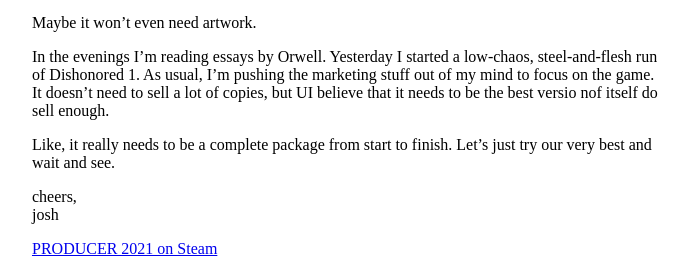
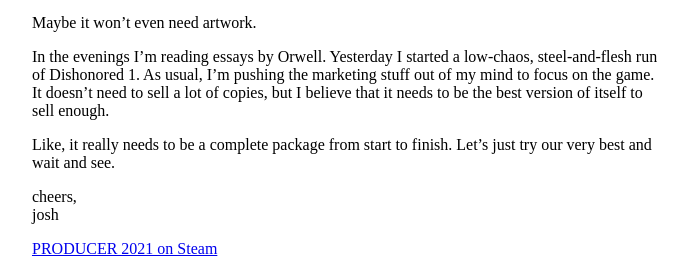
Before and after one commit to stuffedwombat/stuffedwombat.github.io, a Jekyll site: the page built from producering_11.md, in a window 1280 px wide. Shown: the part 799-1075 px from the top of the page, without its empty margins (292-986 px from the left). Built offline with Jekyll 4.4.1, drawn with Linux system fonts in a browser that asks for light colours; our own code applies the rules of GitHub Pages for plain Markdown files; comment, search, counter and statistics services are not loaded.

Commit message:
Update producering_11.md

```diff
--- a/producering_11.md
+++ b/producering_11.md
@@ -29,7 +29,7 @@ Besides the late start at actually WRITING the game, the biggest mistake of Prod
 Maybe it won't even need artwork.
 
 In the evenings I'm reading essays by Orwell. Yesterday I started a low-chaos, steel-and-flesh run of Dishonored 1.
-As usual, I'm pushing the marketing stuff out of my mind to focus on the game. It doesn't need to sell a lot of copies, but UI believe that it needs to be the best versio nof itself do sell enough.
+As usual, I'm pushing the marketing stuff out of my mind to focus on the game. It doesn't need to sell a lot of copies, but I believe that it needs to be the best version of itself to sell enough.
 
 Like, it really needs to be a complete package from start to finish.
 Let's just try our very best and wait and see.
```
